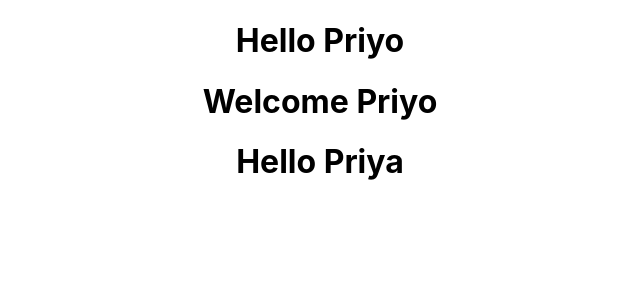
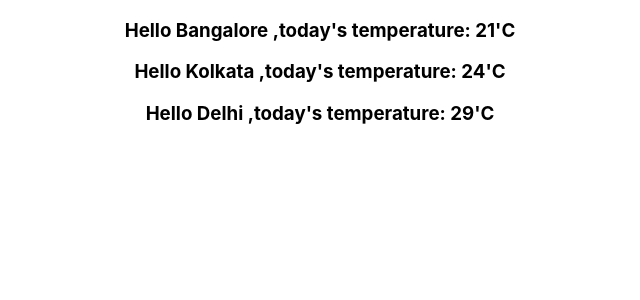
Before and after one commit to priyodas12/Web_Technology_Learning, a React (Create React App) app in the folder ReactLearning/hello-react/: page / in a window 1280 px wide. Shown: the top 300 px of the page, without its empty margins (320-960 px from the left). Built offline with nearby package versions, Linux system fonts and the light colour scheme.

Commit message:
added props.jsx

```diff
--- a/ReactLearning/hello-react/src/App.js
+++ b/ReactLearning/hello-react/src/App.js
@@ -1,16 +1,14 @@
 import React from 'react';
 import logo from './logo.svg';
 import './App.css';
-import Greet from './Components/Greet'
-import Welcome from './Components/GreetClass'
-import { Hello } from './Components/Hello'
+import { Demo } from './Components/Props.jsx'
 
 function App() {
   return (
     <div className="App">
-        <Greet />
-        <Welcome />
-        <Hello />
+        <Demo city='Bangalore' temp='21' />
+        <Demo city='Kolkata' temp='24' />
+        <Demo city='Delhi' temp='29' />
     </div>
   );
 }
--- /dev/null
+++ b/ReactLearning/hello-react/src/Components/Props.jsx
@@ -0,0 +1,5 @@
+import React from 'react'
+
+export const Demo=(props)=>{
+  return <h3>Hello {props.city} ,today's temperature: {props.temp}'C </h3>
+}
```
